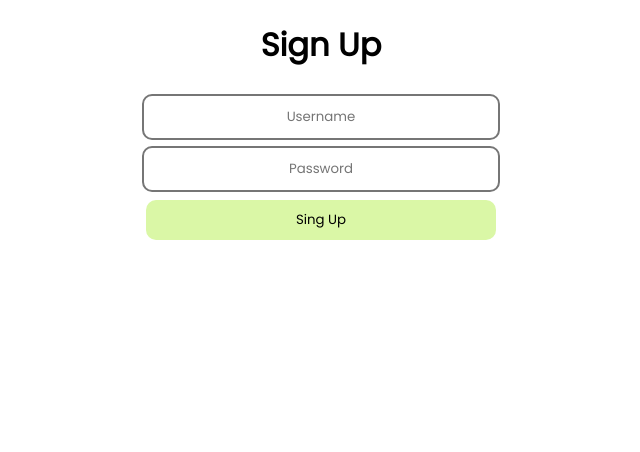
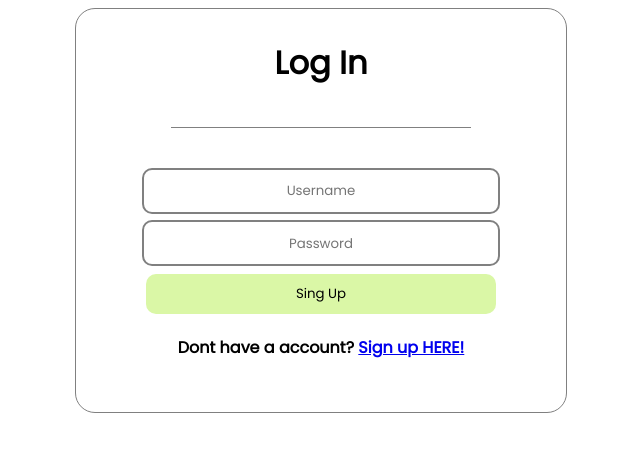
Before and after one commit to pepealkalina/Technoturis_login, a website with bundled scripts: page user_login.html in a window 1280 px wide. Shown: the whole page, without its empty margins (319-959 px from the left). Built offline with nearby package versions, Linux system fonts and the light colour scheme.

Commit message:
css and signup made

```diff
--- /dev/null
+++ b/css/style_login.css
@@ -0,0 +1,72 @@
+/*Style Login*/
+
+.login{
+	font-family: 'Poppins', sans-serif;
+	border: 1px solid grey;
+	width: 430px;
+	margin: auto;
+	padding: 30px;
+	border-radius: 20px;
+}
+
+.login__form{
+	display: flex;
+	flex-direction: column;
+	align-items: center;
+}
+
+.login__user{
+	width: 350px;
+	height: 40px;
+	margin: 3px;
+	margin-top: 40px;
+	font-family: 'Poppins', sans-serif;
+	border: 2px solid grey;
+	border-radius: 10px;
+	text-align: center;
+}
+
+.login__passwd{
+	width: 350px;
+	height: 40px;
+	margin: 3px;
+	border: 2px solid grey;
+	border-radius: 10px;
+	text-align: center;
+}
+
+.login__submit{
+	height: 40px;
+	width: 350px;
+	margin-top: 5px;
+	font-family: 'Poppins', sans-serif;
+	border-radius: 10px;
+	border: none;
+	cursor: pointer;
+	background-color: #DAF7A6;
+}
+
+::placeholder{
+	text-align: center;
+	font-family: 'Poppins', sans-serif;
+}
+
+.login__title{
+	margin: auto;
+	text-align: center;
+	border-bottom: 1px solid grey;
+	width: 300px;
+	padding-bottom: 40px;
+}
+
+a:visited{
+	color: blue;
+}
+
+a:hover{
+	color: green;
+}
+
+.login__submit:focus{
+	background-color: #A2DA53;
+}
--- a/user_login.html
+++ b/user_login.html
@@ -10,68 +10,17 @@
 	<link rel="preconnect" href="https://fonts.googleapis.com">
 	<link rel="preconnect" href="https://fonts.gstatic.com" crossorigin>
 	<link href="https://fonts.googleapis.com/css2?family=Poppins&display=swap" rel="stylesheet">
-	<title>Document</title>
-	<style>
-		/* The code is so short to create a new file*/
-		.login{
-			font-family: 'Poppins', sans-serif;
-			align-items: center;
-
-		}
-
-		.login__form{
-			display: flex;
-			flex-direction: column;
-			align-items: center;
-		}
-
-		.login__user{
-			width: 350px;
-			height: 40px;
-			margin: 3px;
-			font-family: 'Poppins', sans-serif;
-			border-style: solid;
-			border-radius: 10px;
-			text-align: center;
-		}
-
-		.login__passwd{
-			width: 350px;
-			height: 40px;
-			margin: 3px;
-			border-radius: 10px;
-			border-style: solid;
-			text-align: center;
-		}
-
-		.login__submit{
-			height: 40px;
-			width: 350px;
-			margin-top: 5px;
-			font-family: 'Poppins', sans-serif;
-			border-radius: 10px;
-			border: none;
-			background-color: #DAF7A6;
-		}
-
-		::placeholder{
-			text-align: center;
-			font-family: 'Poppins', sans-serif;
-		}
-
-		.login__title{
-			text-align: center;
-		}
-	</style>
+	<link rel="stylesheet" type="text/css" href="./css/style_login.css"/>
+	<title>Log In</title>
 </head>
 <body>
 	<div class="login">
-		<h1 class="login__title">Sign Up</h1>
+		<h1 class="login__title">Log In</h1>
 		<form class="login__form">
 			<input class="login__user" type="text" placeholder="Username" id="name">
 			<input class="login__passwd" type="password" placeholder="Password" id="passwd">
 			<input class="login__submit" type="submit" value="Sing Up">
-			<h4 class="login__createacc"><a></h4>
+			<h4>Dont have a account? <a href="./user_signup.html" class="login__create-account">Sign up HERE!</a></h4>
 		</form>
 	</div>
 </body>
```
Also changed, not shown: css/style_signup.css (added, +95 -0 lines), user_signup.html (added, +27 -0 lines).
